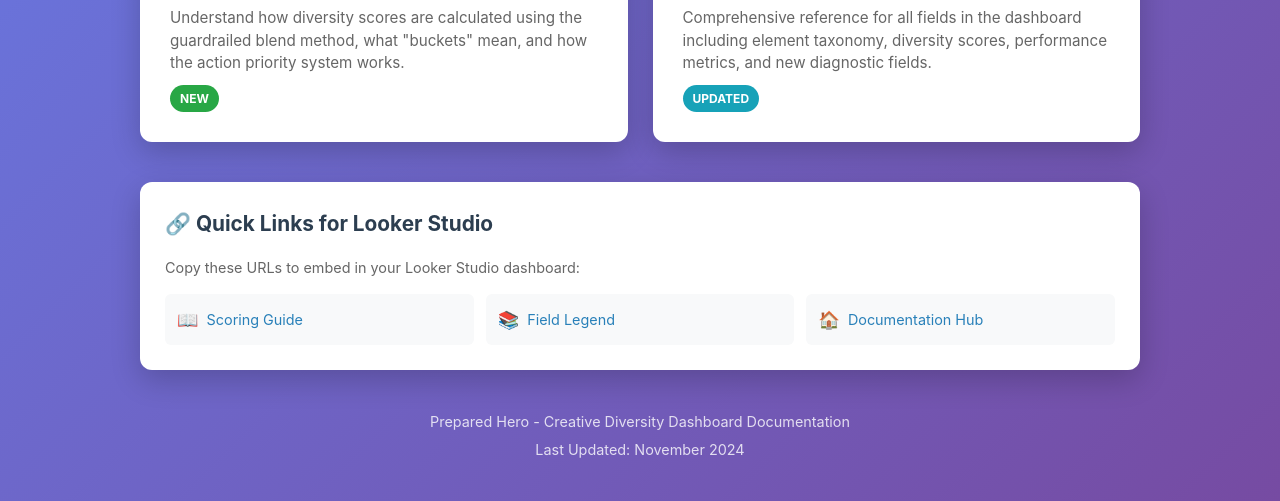
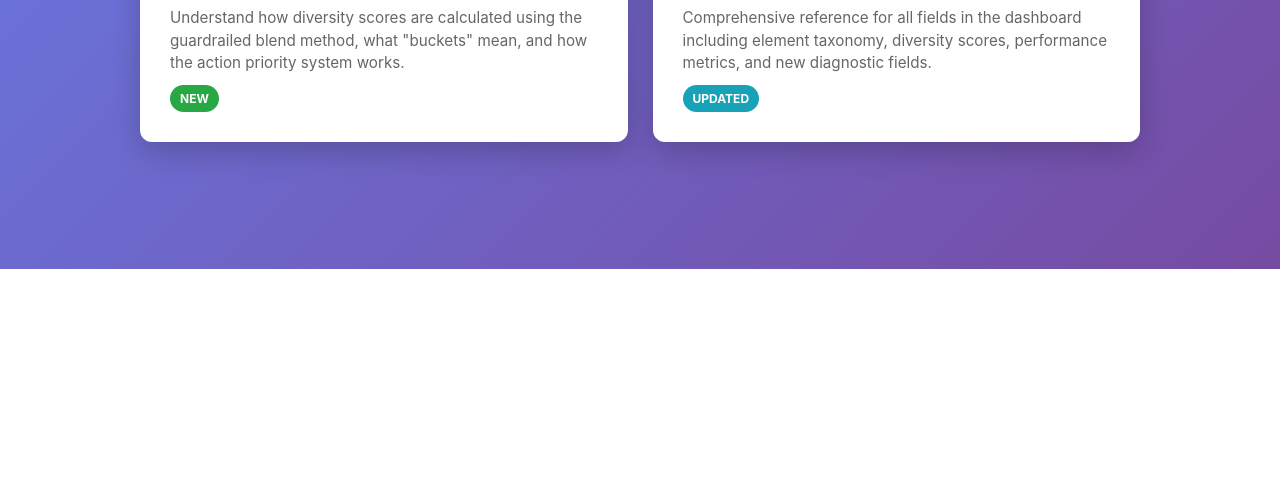
Before and after one commit to ascendedent/Creative-Diversity-Docs, a plain HTML site: page index.html in a window 1280 px wide. Shown: the part 531-1032 px from the top of the page. After the commit the page ends 800 px from the top, so only its background shows below. Drawn offline with Linux system fonts and the light colour scheme.

Commit message:
Update index.html

```diff
--- a/index.html
+++ b/index.html
@@ -186,32 +186,6 @@
                 <span class="card-badge badge-updated">UPDATED</span>
             </a>
         </div>
-
-        <div class="quick-links">
-            <h2>🔗 Quick Links for Looker Studio</h2>
-            <p style="color: #666; font-size: 0.9em; margin-bottom: 15px;">
-                Copy these URLs to embed in your Looker Studio dashboard:
-            </p>
-            <div class="link-list">
-                <a href="scoring_system_legend.html" class="quick-link" target="_blank">
-                    <span class="quick-link-icon">📖</span>
-                    Scoring Guide
-                </a>
-                <a href="field_legend_updated.html" class="quick-link" target="_blank">
-                    <span class="quick-link-icon">📚</span>
-                    Field Legend
-                </a>
-                <a href="index.html" class="quick-link" target="_blank">
-                    <span class="quick-link-icon">🏠</span>
-                    Documentation Hub
-                </a>
-            </div>
-        </div>
-
-        <div class="footer">
-            <p>Prepared Hero - Creative Diversity Dashboard Documentation</p>
-            <p style="margin-top: 5px;">Last Updated: November 2024</p>
-        </div>
     </div>
 </body>
 </html>
```
